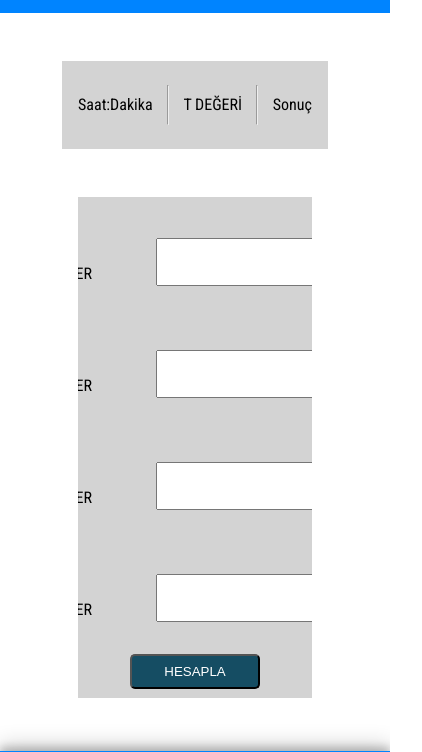
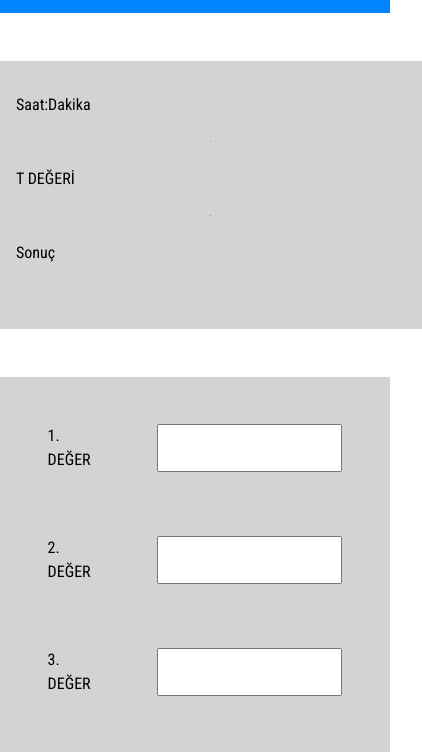
Before and after one commit to berkantalperen/berkantalperen.github.io, a plain HTML site: page index.html in a window 390 px wide. Shown: the part 92-844 px from the top of the page, 422 px wide, since content can reach past the window. Drawn offline with Linux system fonts and the light colour scheme.

Commit message:
Add existing file

```diff
--- a/main.css
+++ b/main.css
@@ -170,3 +170,13 @@ section{
         ::-webkit-scrollbar-thumb:hover {
             background: #555;
         }
+
+        @media(max-width:600px){
+            .container,.container-2,.container-3{
+                width: 100%
+            }
+            .container-3{
+                display: flex;
+                flex-direction: column;
+            }
+        }
```
